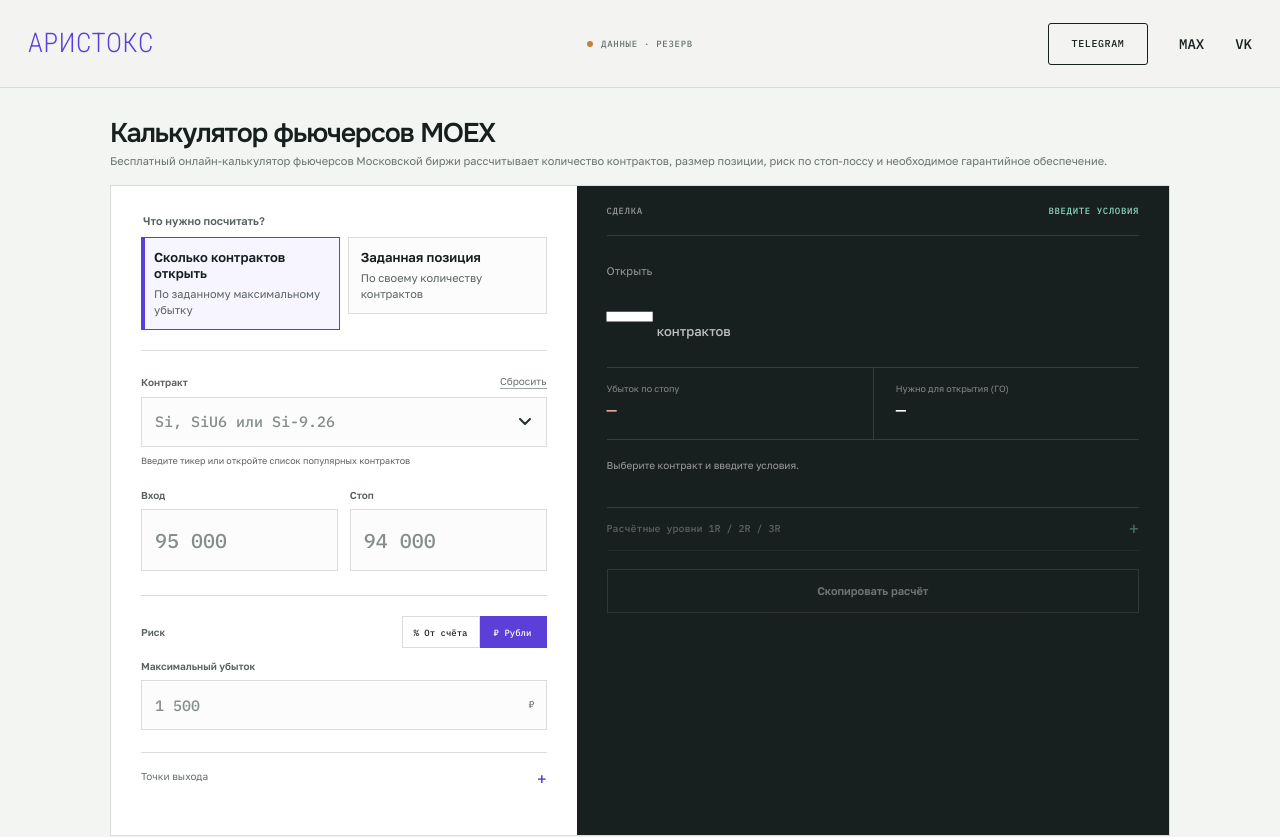
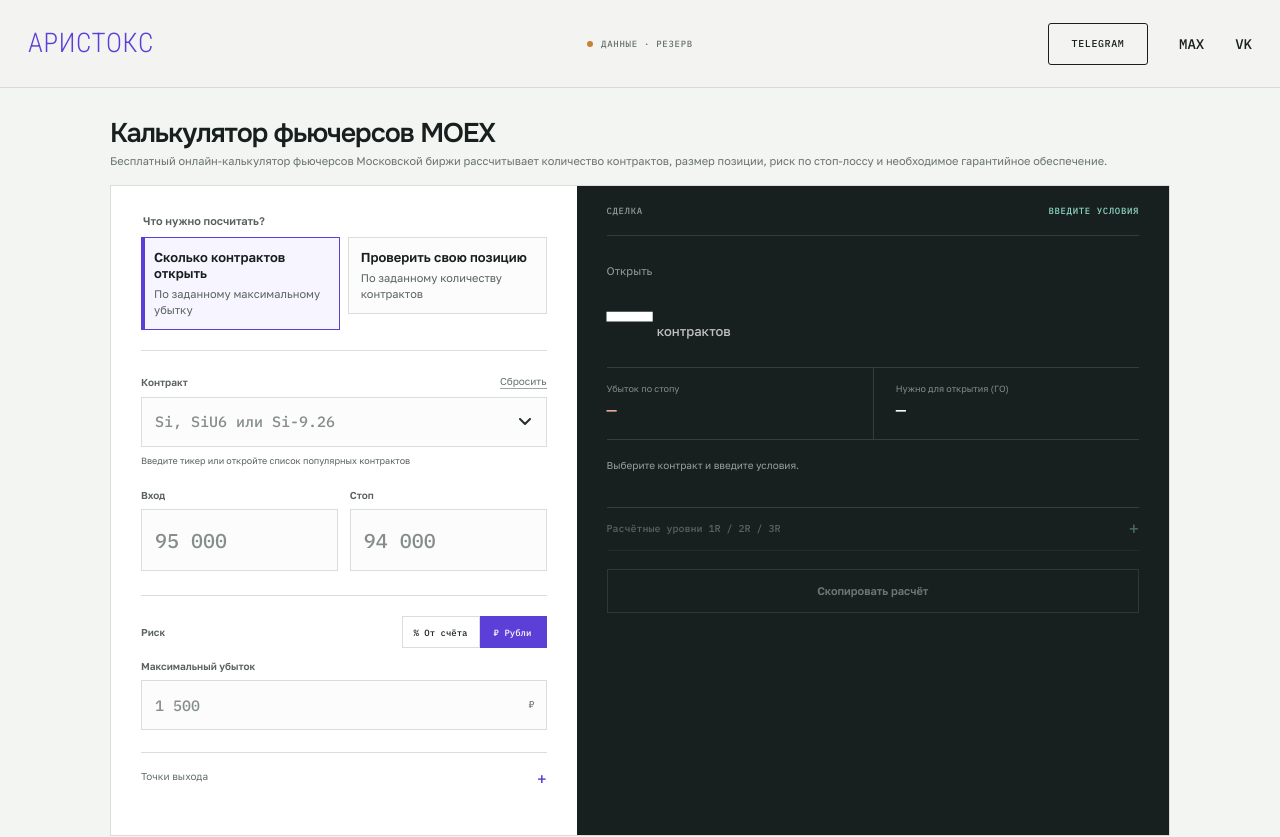
Before and after one commit to nikfury12/aristocks-calculator, a website: page index.html in a window 1280 px wide. Shown: the top 837 px of the page. Drawn offline with Linux system fonts and the light colour scheme; no server answers.

Commit message:
Align position mode wording

```diff
--- a/index.html
+++ b/index.html
@@ -37,7 +37,7 @@
         <fieldset class="calculation-mode">
           <legend>Что нужно посчитать?</legend>
           <label><input type="radio" name="calculationMode" value="risk" checked><span><b>Сколько контрактов открыть</b><small>По заданному максимальному убытку</small></span></label>
-          <label><input type="radio" name="calculationMode" value="position"><span><b>Заданная позиция</b><small>По своему количеству контрактов</small></span></label>
+          <label><input type="radio" name="calculationMode" value="position"><span><b>Проверить свою позицию</b><small>По заданному количеству контрактов</small></span></label>
         </fieldset>
 
         <div class="field instrument-field">
```
Also changed, not shown: tilda-calculator-embed.html (+1 -1 lines).
